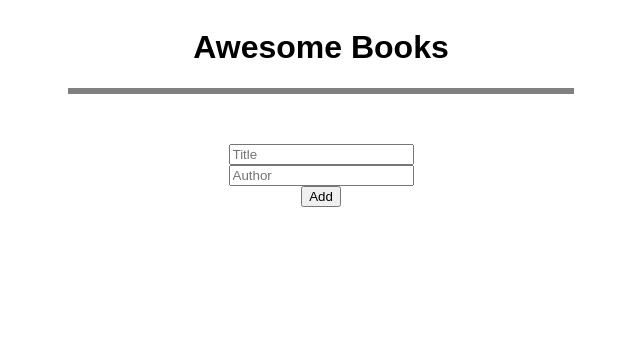
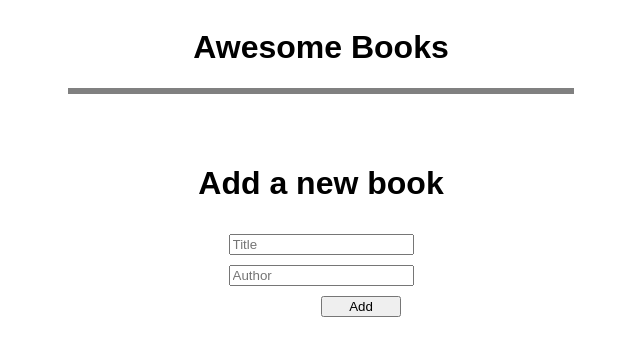
Before and after one commit to Itswali/Awesome-Books, a website: page index.html in a window 1280 px wide. Shown: the whole page, without its empty margins (319-959 px from the left). Drawn offline with Linux system fonts and the light colour scheme.

Commit message:
add styles as requirement

```diff
--- a/index.html
+++ b/index.html
@@ -17,6 +17,7 @@
     </div>
 
     <form id="book-form">
+        <h1>Add a new book</h1>
       <div>
         <input type="text" id="title" placeholder="Title" required />
       </div>
--- a/main.js
+++ b/main.js
@@ -9,6 +9,7 @@ class Store {
   constructor() {
     this.count = this.getBooks().length + 1;
   }
+
   getBooks() {
     if (localStorage.getItem('books') === null) {
       this.books = [];
@@ -17,6 +18,7 @@ class Store {
     }
     return this.books;
   }
+
   addBook(book) {
     const newBook = {
       id: this.count,
@@ -28,6 +30,7 @@ class Store {
     localStorage.setItem('books', JSON.stringify(books));
     this.count += 1;
   }
+
   removeBook(id) {
     const books = this.getBooks();
     const filteredBooks = books.filter((book) => book.id !== id);
@@ -40,6 +43,7 @@ class UI {
     const books = store.getBooks();
     books.forEach((book) => UI.addBookList(book));
   }
+
   static addBookList(book) {
     const bookList = document.getElementById('book-list');
 
@@ -58,6 +62,7 @@ class UI {
       element.parentElement.remove();
     }
   }
+
   static clearFields() {
     document.querySelector('#title').value = '';
     document.querySelector('#author').value = '';
--- a/style.css
+++ b/style.css
@@ -1,4 +1,4 @@
- body {
+body {
   background-color: white;
   font-family: 'Montserrat', sans-serif;
 }
@@ -14,7 +14,8 @@
   flex-direction: column;
   max-width: 500px;
   border: 3px solid grey;
- /* margin-left: auto;
+
+  /* margin-left: auto;
   margin-right: auto;  */
   line-height: 200%;
   width: 100%;
@@ -28,7 +29,6 @@
   padding: 0 10px;
 }
 
-
 .book-row-content:nth-child(even) {
   background-color: rgb(191, 185, 185);
 }
@@ -38,6 +38,15 @@
 }
 
 #book-form {
+  display: flex;
+  flex-direction: column;
+  gap: 10px;
   padding-top: 50px;
   text-align: center;
 }
+
+#book-form button {
+  width: 80px;
+  align-self: center;
+  margin-left: 80px;
+}
```
